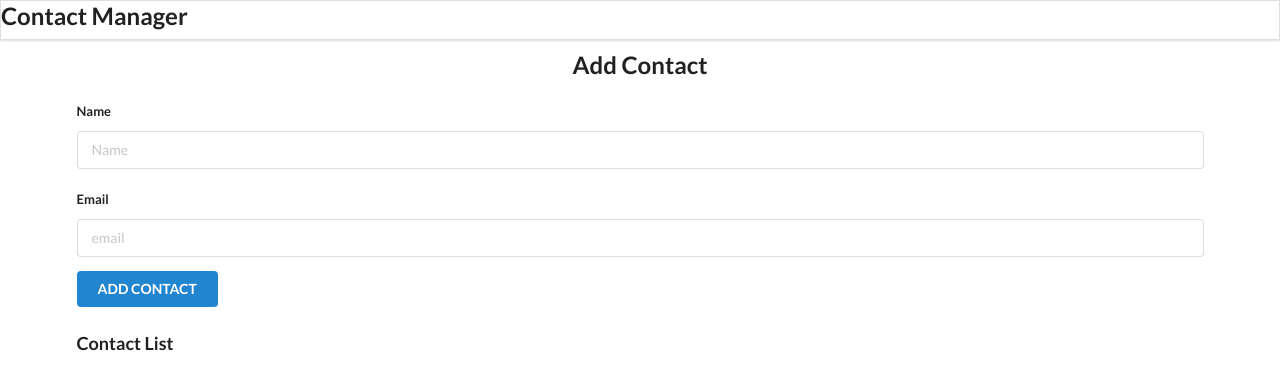
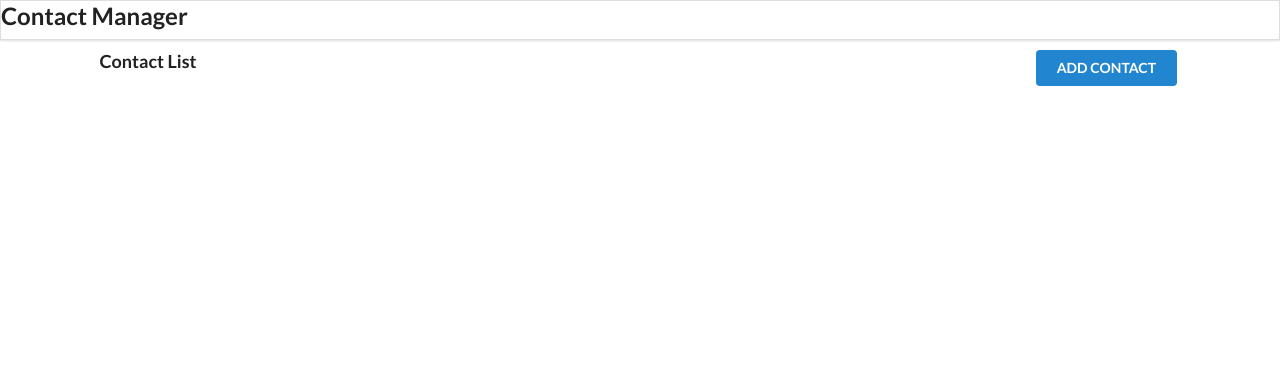
Before and after one commit to asimmaqsood57/Contact-React-App, a React (Create React App) app: page / in a window 1280 px wide. Shown: the top 390 px of the page. Built offline with nearby package versions, Linux system fonts and the light colour scheme.

Commit message:
routers are added and working fine

```diff
--- a/package.json
+++ b/package.json
@@ -8,6 +8,7 @@
     "@testing-library/user-event": "^12.8.3",
     "react": "^17.0.2",
     "react-dom": "^17.0.2",
+    "react-router-dom": "^5.2.0",
     "react-scripts": "4.0.3",
     "web-vitals": "^1.1.2"
   },
--- a/src/components/App.js
+++ b/src/components/App.js
@@ -2,6 +2,8 @@ import React from "react";
 import { useState } from "react";
 import { useEffect } from "react";
 import { uuid } from "uuidv4";
+
+import { BrowserRouter as Router, Switch, Route } from "react-router-dom";
 
 import "./App.css";
 import Header from "./Header";
@@ -37,9 +39,31 @@ function App() {
 
   return (
     <div className="container ui ">
-      <Header />
-      <AddContact addContactHandler={addContactHandler} />
-      <ContactList contacts={contacts} getContactId={removeContactHandler} />
+      <Router>
+        <Header />
+
+        <Switch>
+          <Route
+            path="/add"
+            component={() => (
+              <AddContact addContactHandler={addContactHandler} />
+            )}
+          />
+          <Route
+            path="/"
+            exact
+            component={() => (
+              <ContactList
+                contacts={contacts}
+                getContactId={removeContactHandler}
+              />
+            )}
+          />
+        </Switch>
+
+        {/* <AddContact addContactHandler={addContactHandler} /> */}
+        {/* <ContactList contacts={contacts} getContactId={removeContactHandler} /> */}
+      </Router>
     </div>
   );
 }
--- a/src/components/ContactList.js
+++ b/src/components/ContactList.js
@@ -1,12 +1,14 @@
 import React from "react";
 import ContactCard from "./ContactCard";
 
+import { Link } from "react-router-dom";
 export default function ContactList(props) {
   //   console.log(props);
 
   const deleteContactHandler = (id) => {
     props.getContactId(id);
   };
+
   const renderContactList = props.contacts.map((contact) => {
     return (
       <ContactCard
@@ -17,8 +19,15 @@ export default function ContactList(props) {
     );
   });
   return (
-    <div className="ui celled list " style={{ marginTop: "25px" }}>
-      <h3>Contact List</h3>
+    <div className="ui celled list " style={{ marginTop: "50px" }}>
+      <h3 style={{ margin: "23px" }}>
+        Contact List
+        <Link to="/add">
+          <button style={{ float: "right" }} className="ui button blue right">
+            ADD CONTACT
+          </button>
+        </Link>
+      </h3>
       {renderContactList}
     </div>
   );
```
Also changed, not shown: 1 other file (tests, documents, lock files or other folders).
